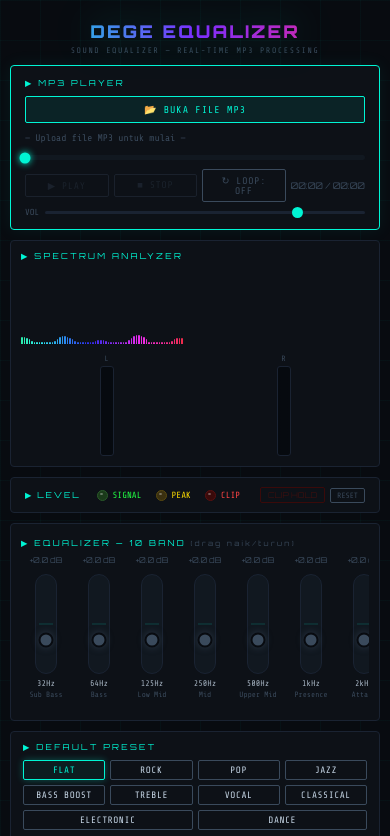
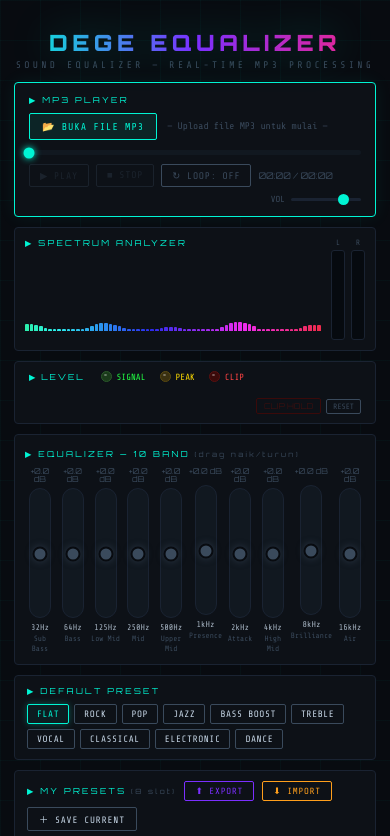
Before and after one commit to DevKeyaru/Dege-Equalizer, a plain HTML site: page index.html in a window 390 px wide. Shown: the top 836 px of the page. Drawn offline with nearby package versions, Linux system fonts and the light colour scheme.

Commit message:
index.html

```diff
--- a/index.html
+++ b/index.html
@@ -2,7 +2,6 @@
 <html lang="id">
 <head>
 <meta charset="UTF-8">
-<meta name="viewport" content="width=device-width, initial-scale=1.0">
 <style>
 @import url('https://fonts.googleapis.com/css2?family=Orbitron:wght@400;700;900&family=Share+Tech+Mono&display=swap');
 :root{--bg:#080b10;--panel:#0d1117;--border:#1a2332;--accent:#00f5d4;--accent2:#f72585;--accent3:#7b2fff;--text:#c8d8e8;--dim:#3a4a5c;}
@@ -170,140 +169,6 @@ input[type=range].vs::-webkit-slider-thumb{-webkit-appearance:none;width:11px;he
 
 footer{text-align:center;padding:10px;color:var(--dim);font-size:0.5rem;letter-spacing:0.18em;border-top:1px solid var(--border);}
 ::-webkit-scrollbar{width:3px;}::-webkit-scrollbar-track{background:var(--bg);}::-webkit-scrollbar-thumb{background:var(--dim);border-radius:2px;}
-/* =========================
-   📱 MOBILE RESPONSIVE
-========================= */
-@media (max-width: 768px){
-
-  .wrap{
-    padding:10px;
-  }
-
-  header{
-    padding:10px 0;
-  }
-
-  .logo{
-    font-size:1.4rem;
-    letter-spacing:0.12em;
-  }
-
-  .sub{
-    font-size:0.5rem;
-    letter-spacing:0.2em;
-  }
-
-  /* PLAYER */
-  .ptop{
-    flex-direction:column;
-    align-items:flex-start;
-  }
-
-  .ulabel{
-    width:100%;
-    justify-content:center;
-  }
-
-  .pctrl{
-    flex-wrap:wrap;
-    gap:5px;
-  }
-
-  .pb{
-    flex:1;
-    text-align:center;
-  }
-
-  .volwrap{
-    width:100%;
-    justify-content:space-between;
-    margin-left:0;
-  }
-
-  input[type=range].vs{
-    width:100%;
-  }
-
-  /* SPECTRUM + VU */
-  .vup{
-    flex-direction:column;
-  }
-
-  .vusec{
-    width:100%;
-    justify-content:space-around;
-  }
-
-  /* EQ */
-  .eqb{
-    overflow-x:auto;
-    justify-content:flex-start;
-    padding-bottom:10px;
-  }
-
-  .band{
-    min-width:55px;
-  }
-
-  .btrack{
-    height:110px;
-  }
-
-  /* PRESET */
-  .prsgrid{
-    justify-content:center;
-  }
-
-  .prsbtn{
-    flex:1;
-    min-width:80px;
-    text-align:center;
-  }
-
-  /* SAVE SLOT */
-  .saveslots{
-    grid-template-columns:repeat(2,1fr);
-  }
-
-  /* CONTROL */
-  .ctrlp{
-    flex-direction:column;
-  }
-
-  .cbtn{
-    width:100%;
-  }
-
-  /* MODAL */
-  .modal{
-    padding:14px;
-  }
-
-  .minp{
-    font-size:0.7rem;
-  }
-}
-
-/* HP kecil */
-@media (max-width: 420px){
-
-  .logo{
-    font-size:1.1rem;
-  }
-
-  .band{
-    min-width:50px;
-  }
-
-  .btrack{
-    height:100px;
-  }
-
-  .saveslots{
-    grid-template-columns:1fr;
-  }
-
-}
 </style>
 </head>
 <body>
```
